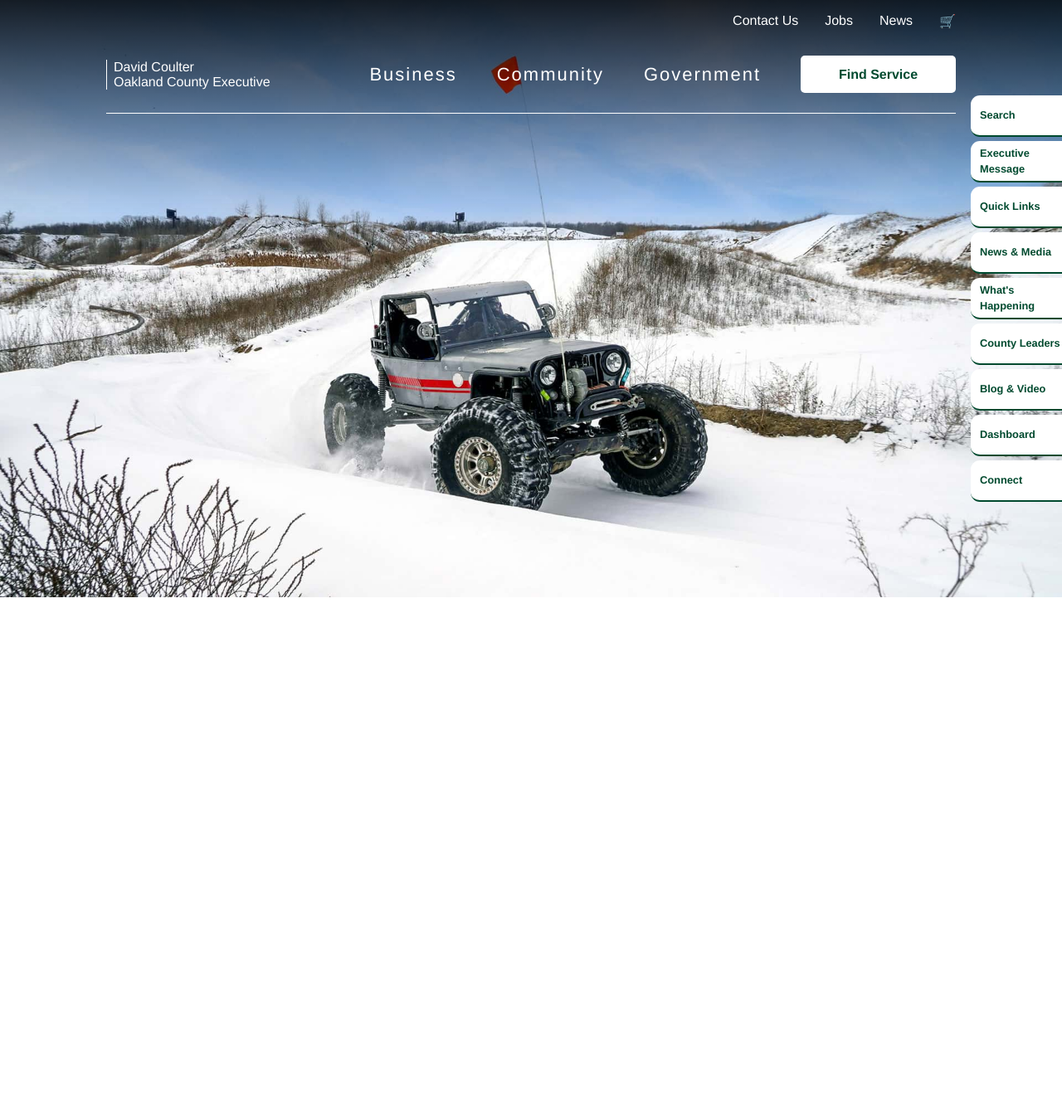
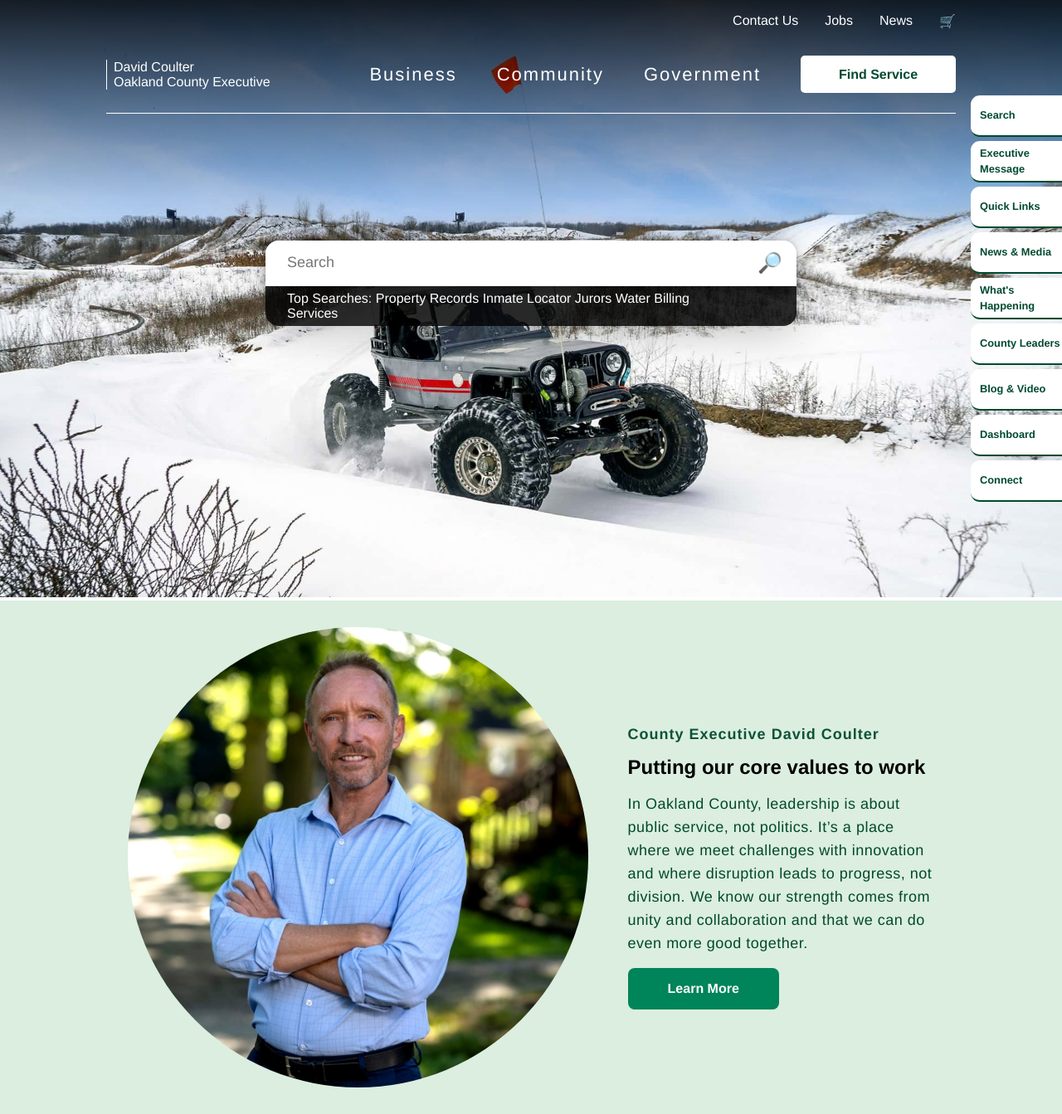
Before and after one commit to TrustierSquid/EnqbatorReactTakeHome, a React (Vite) app in the folder oakGovClone/: page / in a window 1280 px wide. Shown: the whole page at 83% size. Before the commit the page ends 800 px from the top, so only its background shows below. Built offline with nearby package versions, Linux system fonts and the light colour scheme.

Commit message:
Add KeyStaff component and enhance Hero section with search functionality; update styles
Signed-off-by: Sam <enthunt.sh@gmail.com>

```diff
--- a/oakGovClone/src/App.jsx
+++ b/oakGovClone/src/App.jsx
@@ -1,10 +1,12 @@
 import './styles/navbar.scss'
 import './styles/index.scss'
 import './styles/hero.scss'
+import './styles/contentSection.scss'
 import Greeting from './coreComponents/Greeting'
 import NavBar from './ContentComponents/NavBar'
 import Hero from './ContentComponents/Hero'
 import SideLinks from './ContentComponents/SideLinks'
+import KeyStaff from './ContentComponents/KeyStaff'
 
 function App() {
 
@@ -14,6 +16,12 @@ function App() {
         <NavBar></NavBar>
         <SideLinks></SideLinks>
         <Hero></Hero>
+
+        {/* Content Components */}
+        <KeyStaff></KeyStaff>
+
+
+
       </Greeting>
     </>
   )
--- a/oakGovClone/src/ContentComponents/Hero.jsx
+++ b/oakGovClone/src/ContentComponents/Hero.jsx
@@ -1,11 +1,20 @@
 
 
-export default function Hero (){
+export default function Hero() {
   return (
     <main id="heroComponent">
       <div id="shadow"></div>
       <img src="/src/assets/imgs/heroImg.png" alt="" />
-
+      <div id="searchSection">
+        <div id="searchContainer">
+          <input type="text" placeholder="Search" />
+          <button id="heroSearch">🔎</button>
+        </div>
+        <span id="searchWOTD">
+          Top Searches: Property Records Inmate Locator Jurors Water Billing
+          Services
+        </span>
+      </div>
     </main>
-  )
+  );
 }
--- /dev/null
+++ b/oakGovClone/src/ContentComponents/KeyStaff.jsx
@@ -0,0 +1,20 @@
+
+export default function KeyStaff(){
+  return (
+    <section id="keyStaffContainer">
+      <div id="keyStaffFlexContainer">
+        <img id="davidCoulterImg" src="/src/assets/imgs/davidCoulter.png" alt="Key Staff" />
+
+        <div id="keyStaffTextContainer">
+          <span>County Executive David Coulter</span>
+          <h1>Putting our core values to work</h1>
+          <p>In Oakland County, leadership is about public service, not politics.  It’s a place where we meet challenges with innovation and where disruption leads to progress, not division. We know our strength comes from unity and collaboration and that we can do even more good together.</p>
+          <div id="keyStaffButtonContainer">
+            <button>Learn More</button>
+          </div>
+        </div>
+      </div>
+
+    </section>
+  )
+}
--- /dev/null
+++ b/oakGovClone/src/styles/contentSection.scss
@@ -0,0 +1,90 @@
+
+
+// Section 1
+#keyStaffContainer {
+  display: flex;
+  flex-direction: column;
+  align-items: center;
+  justify-content: center;
+  padding: 2rem;
+  background-color: #DBEEDF;
+
+  #keyStaffFlexContainer {
+    display: flex;
+    align-items: center;
+    justify-content: center;
+    gap: 3rem;
+    max-width: 80%;
+
+    #davidCoulterImg {
+      max-width: 80%;
+      border-radius: 50%;
+      object-fit: cover;
+      object-position: center;
+      align-self: center;
+    }
+
+    #keyStaffTextContainer {
+      display: flex;
+      flex-direction: column;
+      align-items: start;
+      gap: 1rem;
+      margin-top: 1.5rem;
+      max-width: 100%;
+
+      span {
+        font-size: 1.125rem;
+        line-height: 1.25rem;
+        letter-spacing: 1px;
+        color: #0C5239;
+        font-weight: bold;
+      }
+
+      p {
+        font-size: 1.125rem;
+        line-height: 1.75rem;
+        letter-spacing: 0.5px;
+        color: #00492B;
+      }
+
+      #keyStaffButtonContainer {
+        button {
+          background-color: #008459;
+          color: white;
+          border: none;
+          line-height: 3.125rem;
+          font-weight: bold;
+          font-size: 1rem;
+          border-radius: 0.5rem;
+          padding: 0 3rem 0rem 3rem;
+          &:hover {
+            background-color: #00492B;
+          }
+        }
+      }
+    }
+  }
+
+}
+
+
+@media (max-width: 1200px) {
+  #keyStaffContainer {
+    padding: 0.5rem;
+  }
+
+  #keyStaffContainer > #keyStaffFlexContainer{
+    flex-direction: column;
+    text-align: center;
+    gap: 2rem;
+
+    #keyStaffTextContainer {
+      align-items: center;
+      justify-content: center;
+
+      #keyStaffButtonContainer {
+        align-self: center;
+      }
+    }
+  }
+}
--- a/oakGovClone/src/styles/hero.scss
+++ b/oakGovClone/src/styles/hero.scss
@@ -1,7 +1,7 @@
 
 #heroComponent {
   position: relative;
-  color: white;
+  color: red;
 
   img {
     width: 100%;
@@ -18,10 +18,77 @@
     background: transparent linear-gradient(180deg, hsla(0, 0%, 0%, 0.85) 0%, hsla(0, 0%, 0%, 0) 100%) 0% 0% no-repeat padding-box;
     z-index: 1;
   }
+
+
+  #searchSection {
+    position: absolute;
+    width: 50%;
+    top: 40%;
+    left: 50%;
+    transform: translateX(-50%);
+
+    #searchContainer {
+      background-color: white;
+      display: flex;
+      border-radius: 1rem 1rem 0 0;
+      box-shadow: rgba(0, 0, 0, 0.25) 0px 54px 55px, rgba(0, 0, 0, 0.12) 0px -12px 30px, rgba(0, 0, 0, 0.12) 0px 4px 6px, rgba(0, 0, 0, 0.17) 0px 12px 13px, rgba(0, 0, 0, 0.09) 0px -3px 5px;
+
+      #heroSearch {
+        border-radius: 0 1rem 0 0;
+        border: none;
+        background-color: white;
+        width: 10%;
+        cursor: pointer;
+        font-size: 1.5rem;
+      }
+
+      input {
+        font-size: 1.125rem;
+        border-radius: 1rem 1rem 0 0;
+        height: 3.4375rem;
+        line-height: 3.4375;
+        width: 90%;
+        padding: 0 4.125rem 0 1.625rem;
+        border: none;
+        outline: none;
+      }
+    }
+
+
+
+
+    #searchWOTD {
+      display: block;
+      color: white;
+      height: 3rem;
+      width: 100%;
+      background: rgb(0, 0, 0, 0.8);
+      border-radius: 0 0 1rem 1rem;
+      display: flex;
+      align-items: center;
+      justify-content: left;
+      padding: 0 4.125rem 0 1.625rem;
+    }
+  }
+
 }
 
 @media (max-width: 768px) {
+  #shadow {
+    display: none;
+  }
+
+  #heroComponent {
+    position: static;
+  }
+
   #heroComponent > img {
     position: static;
   }
+
+  #heroComponent > #searchSection > #searchContainer,
+  #heroComponent > #searchSection > #searchWOTD
+   {
+    display: none;
+  }
 }
--- a/oakGovClone/src/styles/navbar.scss
+++ b/oakGovClone/src/styles/navbar.scss
@@ -107,7 +107,7 @@ $navLinks: 1.375rem;
 
 // Floating Side links
 #sideLinks {
-  position: absolute;
+  position: fixed;
   z-index: 10;
   right: 0;
   top: 115px;
@@ -145,6 +145,13 @@ $navLinks: 1.375rem;
 }
 
 
+@media (max-width: 1000px) {
+  #sideLinks {
+    display: none;
+  }
+}
+
+
 @media (max-width: 1200px) {
   // Turning Main Nav links invisible and making the hamburger menu
 
@@ -167,8 +174,11 @@ $navLinks: 1.375rem;
 
 @media (max-width: 768px) {
   #navContainer {
+    background-color: $mobileGreen;
+    left: 0px;
+    transform: translateX(0%);
+    position: static;
     width: 100%;
-    background-color: $mobileGreen;
 
     #mobileNavContainer {
       display: flex;
```
Also changed, not shown: oakGovClone/src/assets/imgs/davidCoulter.png (added).
